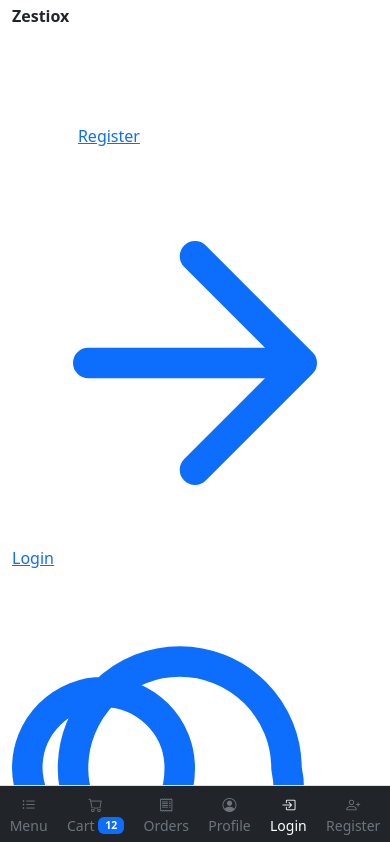
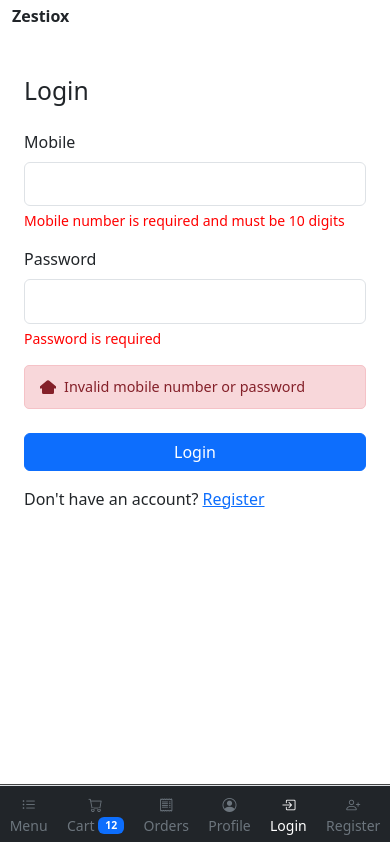
Before and after one commit to jjchandru/zestiox-ng, an Angular app: page /login in a window 390 px wide. Shown: the top 842 px of the page. Built offline with nearby package versions, Linux system fonts and the light colour scheme.

Commit message:
Initial commit with login page and styles

```diff
--- a/src/app/login/login.component.css
+++ b/src/app/login/login.component.css
@@ -0,0 +1,76 @@
+/* Error message styling */
+.error-text {
+  color: red;
+  font-size: 0.875rem;
+  margin-top: 4px;
+}
+
+/* Error alert box (red background with icon) */
+.error-box {
+  background-color: #f8d7da;
+  color: #842029;
+  border: 1px solid #f5c2c7;
+  padding: 10px 15px;
+  border-radius: 5px;
+  display: flex;
+  align-items: center;
+  font-size: 0.9rem;
+}
+
+/* Button styling */
+button.btn-primary {
+  background-color: #0d6efd;
+  border-color: #0d6efd;
+  font-weight: 500;
+}
+
+/* Register link styling */
+a.text-decoration-underline {
+  text-decoration: underline !important;
+  color: #0d6efd;
+  font-weight: 500;
+}
+
+/* Mobile bottom navigation bar */
+.mobile-nav {
+  position: fixed;
+  bottom: 0;
+  left: 0;
+  right: 0;
+  background-color: #212529;
+  color: white;
+  display: flex;
+  justify-content: space-around;
+  padding: 0.5rem 0;
+  border-top: 1px solid #444;
+  z-index: 1000;
+}
+
+/* Mobile nav links */
+.mobile-nav a {
+  color: white;
+  font-size: 0.8rem;
+  text-decoration: none;
+  text-align: center;
+  flex-grow: 1;
+}
+
+/* Mobile nav icons */
+.mobile-nav svg {
+  display: block;
+  margin: auto;
+  margin-bottom: 4px;
+}
+
+/* Hide mobile nav on larger screens */
+@media (min-width: 576px) {
+  .mobile-nav {
+    display: none;
+  }
+}
+
+/* Optional spacing for inputs and bottom area */
+form .form-control {
+  padding: 10px;
+  font-size: 0.95rem;
+}
--- a/src/app/login/login.component.html
+++ b/src/app/login/login.component.html
@@ -1,66 +1,48 @@
-<!DOCTYPE html>
-<html lang="en">
-<head>
-  <meta charset="UTF-8" />
-  <meta name="viewport" content="width=device-width, initial-scale=1.0" />
-  <title>Zestiox - Login</title>
-  <script src="https://cdn.tailwindcss.com"></script>
-</head>
-<body class="bg-white text-gray-900">
+<main class="container my-5">
+  <h2 class="mb-4">Login</h2>
+  <form>
+    <div class="mb-3">
+      <label class="form-label">Mobile</label>
+      <input type="text" class="form-control" />
+      <div class="error-text">Mobile number is required and must be 10 digits</div>
+    </div>
+    <div class="mb-3">
+      <label class="form-label">Password</label>
+      <input type="password" class="form-control" />
+      <div class="error-text">Password is required</div>
+    </div>
 
-  <!-- Navbar -->
-  <nav class="bg-gray-800 p-4 flex justify-between items-center">
-    <div class="text-white font-bold text-xl">Zestiox</div>
-    <div class="hidden sm:flex space-x-4">
-      <a href="#" class="text-white hover:underline">Login</a>
-      <a href="#" class="text-gray-300 underline hover:text-white hover:underline">Register</a>
+    <div class="mb-3">
+      <div class="error-box d-flex align-items-center">
+        <svg xmlns="http://www.w3.org/2000/svg" class="me-2" width="16" height="16" fill="currentColor" viewBox="0 0 16 16">
+          <path d="M8.982 1.566a1.5 1.5 0 0 0-1.964 0L.165 7.232c-.58.482-.676 1.32-.213 1.903.463.582 1.3.675 1.882.193L2 9.207V13.5A1.5 1.5 0 0 0 3.5 15h9a1.5 1.5 0 0 0 1.5-1.5V9.207l.165.121c.582.482 1.419.39 1.882-.193.463-.582.367-1.42-.213-1.903L8.982 1.566z"/>
+        </svg>
+        Invalid mobile number or password
+      </div>
     </div>
-  </nav>
 
-  <!-- Mobile Bottom Navigation -->
-  <div class="sm:hidden fixed bottom-0 left-0 right-0 bg-gray-800 flex justify-around py-2 text-white border-t border-gray-700">
-    <a href="#" class="flex flex-col items-center">
-      <svg xmlns="http://www.w3.org/2000/svg" class="h-5 w-5" fill="none" viewBox="0 0 24 24" stroke="currentColor">
-        <path stroke-linecap="round" stroke-linejoin="round" stroke-width="2" d="M5 12h14M12 5l7 7-7 7" />
-      </svg>
-      <span class="text-xs">Login</span>
-    </a>
-    <a href="#" class="flex flex-col items-center text-gray-400 underline">
-      <svg xmlns="http://www.w3.org/2000/svg" class="h-5 w-5" fill="none" viewBox="0 0 24 24" stroke="currentColor">
-        <path stroke-linecap="round" stroke-linejoin="round" stroke-width="2" d="M5.121 17.804A4.992 4.992 0 011 13a5 5 0 1110 0c0 1.657-.672 3.156-1.757 4.242m0 0A6.987 6.987 0 0012 21c1.657 0 3.156-.672 4.243-1.758A6.987 6.987 0 0018 13a7 7 0 10-14 0c0 1.657.672 3.156 1.757 4.242z" />
-      </svg>
-      <span class="text-xs">Register</span>
-    </a>
-  </div>
+    <button class="btn btn-primary mt-2 w-100" type="submit">Login</button>
 
-  <!-- Login Form -->
-  <div class="flex justify-center items-center min-h-screen px-4 pb-20 sm:pb-0">
-    <div class="w-full max-w-md">
-      <h2 class="text-3xl font-bold mb-6">Login</h2>
-      <form>
-        <div class="mb-4">
-          <label class="block text-sm font-medium mb-1">Mobile</label>
-          <input type="text" class="w-full border rounded px-3 py-2" placeholder="Enter mobile number" />
-          <p class="text-sm text-red-600 mt-1">Mobile number is required and must be 10 digits</p>
-        </div>
-        <div class="mb-4">
-          <label class="block text-sm font-medium mb-1">Password</label>
-          <input type="password" class="w-full border rounded px-3 py-2" placeholder="Enter password" />
-          <p class="text-sm text-red-600 mt-1">Password is required</p>
-        </div>
-        <div class="mb-4">
-          <div class="bg-red-100 border border-red-400 text-red-700 px-4 py-2 rounded flex items-center">
-            <svg xmlns="http://www.w3.org/2000/svg" class="h-5 w-5 mr-2 text-red-500" viewBox="0 0 20 20" fill="currentColor">
-              <path fill-rule="evenodd" d="M10 18a8 8 0 100-16 8 8 0 000 16zm.707-11.707a1 1 0 00-1.414 0L7 9.586 5.707 8.293a1 1 0 00-1.414 1.414L7 12.414l4.707-4.707a1 1 0 000-1.414z" clip-rule="evenodd" />
-            </svg>
-            Invalid mobile number or password
-          </div>
-        </div>
-        <button type="submit" class="w-full bg-blue-600 text-white py-2 rounded hover:bg-blue-700">Login</button>
-      </form>
-      <p class="mt-4 text-sm">Don't have an account? <a href="#" class="text-blue-600 underline hover:underline">Register</a></p>
-    </div>
-  </div>
+    <p class="mt-3">Don't have an account?
+      <a href="register.html" class="text-decoration-underline">Register</a>
+    </p>
+  </form>
+</main>
 
-</body>
-</html>
+<!-- Bottom mobile nav -->
+<div class="mobile-nav d-sm-none">
+  <a href="login.html">
+    <svg xmlns="http://www.w3.org/2000/svg" width="20" height="20" fill="currentColor" class="bi bi-box-arrow-in-right" viewBox="0 0 16 16">
+      <path fill-rule="evenodd" d="M6 3a1 1 0 0 1 1-1h5.5A1.5 1.5 0 0 1 14 3.5v1a.5.5 0 0 1-1 0v-1A.5.5 0 0 0 12.5 3H7a1 1 0 0 1-1-1z"/>
+      <path fill-rule="evenodd" d="M11.854 8.354a.5.5 0 0 0 0-.708L9.172 5H14.5a.5.5 0 0 0 0-1h-5.328l2.682-2.646a.5.5 0 0 0-.708-.708l-3.5 3.5a.5.5 0 0 0 0 .708l3.5 3.5a.5.5 0 0 0 .708 0z"/>
+    </svg>
+    <div>Login</div>
+  </a>
+  <a href="register.html">
+    <svg xmlns="http://www.w3.org/2000/svg" width="20" height="20" fill="currentColor" class="bi bi-person-plus" viewBox="0 0 16 16">
+      <path d="M8 8a3 3 0 1 0 0-6 3 3 0 0 0 0 6zm4-1a.5.5 0 0 1 .5.5V8h1a.5.5 0 0 1 0 1h-1v1a.5.5 0 0 1-1 0V9h-1a.5.5 0 0 1 0-1h1v-.5A.5.5 0 0 1 12 7z"/>
+      <path fill-rule="evenodd" d="M14 14s-1 0-1-1-1-4-5-4-5 3-5 4-1 1-1 1h12z"/>
+    </svg>
+    <div>Register</div>
+  </a>
+</div>
```
